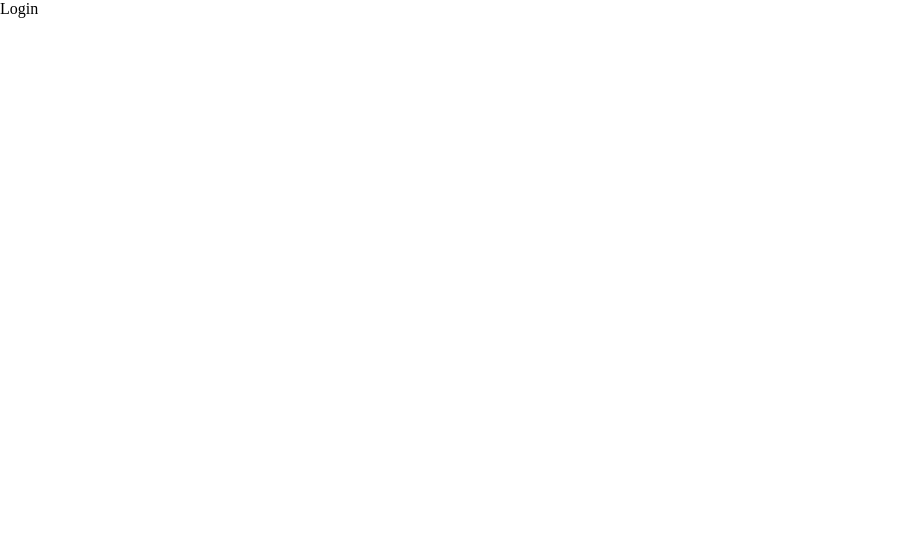
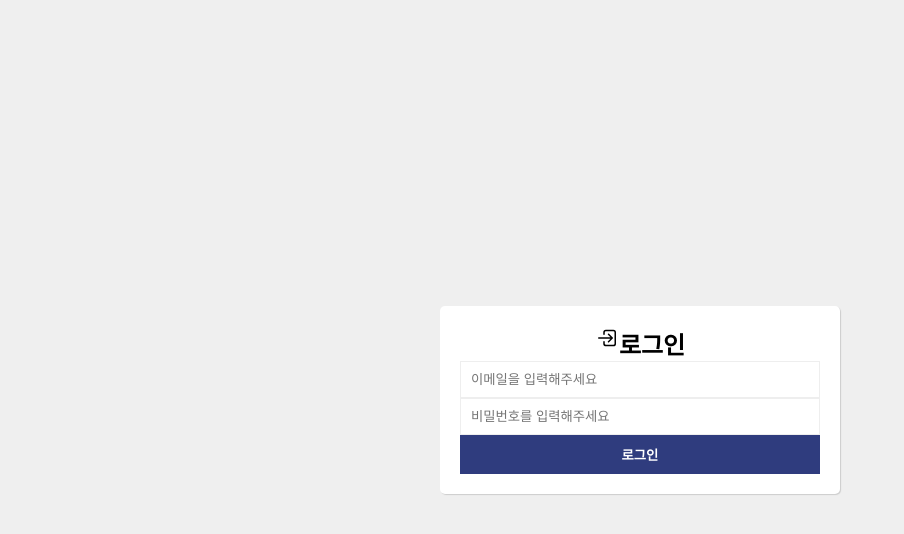
Before and after one commit to ggujin/wanted-pre-onboarding-frontend, a React (Create React App) app: page /signin in a window 1280 px wide. Shown: the top 534 px of the page, without its empty margins (0-904 px from the left). Built offline with nearby package versions, Linux system fonts and the light colour scheme.

Commit message:
feat: add signin page

```diff
--- a/src/pages/Signin/Signin.module.scss
+++ b/src/pages/Signin/Signin.module.scss
@@ -0,0 +1,17 @@
+.formHeader {
+  text-align: center;
+  margin: 0;
+}
+
+.icon {
+  vertical-align: top;
+}
+
+.submit {
+  width: 100%;
+  padding: 10px;
+  border: none;
+  color: white;
+  background: #2f3c7e;
+  font-weight: bold;
+}
--- a/src/pages/Signin/Signin.tsx
+++ b/src/pages/Signin/Signin.tsx
@@ -1,3 +1,44 @@
+import { IoLogInOutline } from "react-icons/io5";
+
+import { CenterFormLayout } from "~/layouts/CenterFormLayout";
+import { Input } from "~/components/Input";
+
+import styles from "./Signin.module.scss";
+
 export function Signin() {
-  return <div>Login</div>;
+  return (
+    <CenterFormLayout>
+      <form>
+        <h2 className={styles.formHeader}>
+          <IoLogInOutline className={styles.icon} />
+          로그인
+        </h2>
+        <div>
+          <Input
+            type="text"
+            name="email"
+            placeholder="이메일을 입력해주세요"
+            data-testid="email-input"
+          />
+        </div>
+        <div>
+          <Input
+            type="password"
+            name="password"
+            placeholder="비밀번호를 입력해주세요"
+            data-testid="password-input"
+          />
+        </div>
+        <div>
+          <button
+            className={styles.submit}
+            type="submit"
+            data-testid="signin-button"
+          >
+            로그인
+          </button>
+        </div>
+      </form>
+    </CenterFormLayout>
+  );
 }
```
